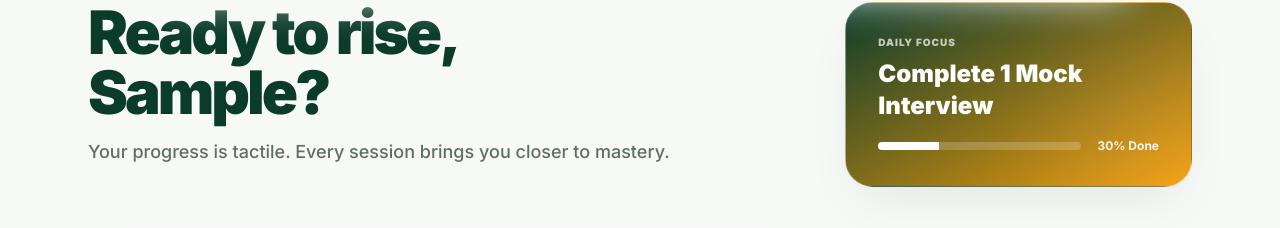
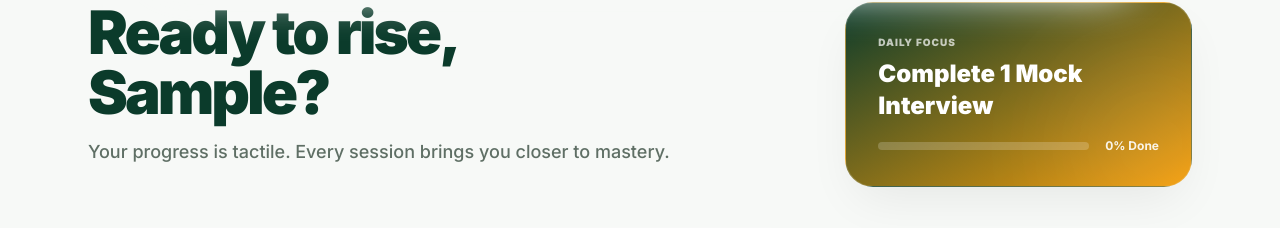
Before and after one commit to vanshikav312/ai-mock-interviewer, a Next.js app: page /dashboard in a window 1280 px wide. Shown: the part 126-354 px from the top of the page. Built offline with nearby package versions, Linux system fonts and the light colour scheme; no server answers; the database is empty; sample sign-in values are in the browser's storage.

Commit message:
docs: reset daily focus progress indicator to 0% as accurate default

```diff
--- a/app/dashboard/page.jsx
+++ b/app/dashboard/page.jsx
@@ -91,9 +91,9 @@ export default function DashboardPage() {
                 <h3 className="text-2xl font-black mb-4">Complete 1 Mock Interview</h3>
                 <div className="flex items-center gap-4">
                   <div className="h-2 flex-1 bg-white/20 rounded-full overflow-hidden">
-                    <div className="h-full bg-white w-[30%]" />
+                    <div className="h-full bg-white w-[0%]" />
                   </div>
-                  <span className="text-xs font-bold text-white/90">30% Done</span>
+                  <span className="text-xs font-bold text-white/90">0% Done</span>
                 </div>
               </div>
               <div className="absolute -right-10 -bottom-10 w-40 h-40 bg-white/10 rounded-full blur-3xl group-hover:scale-150 transition-transform duration-1000" />
```
